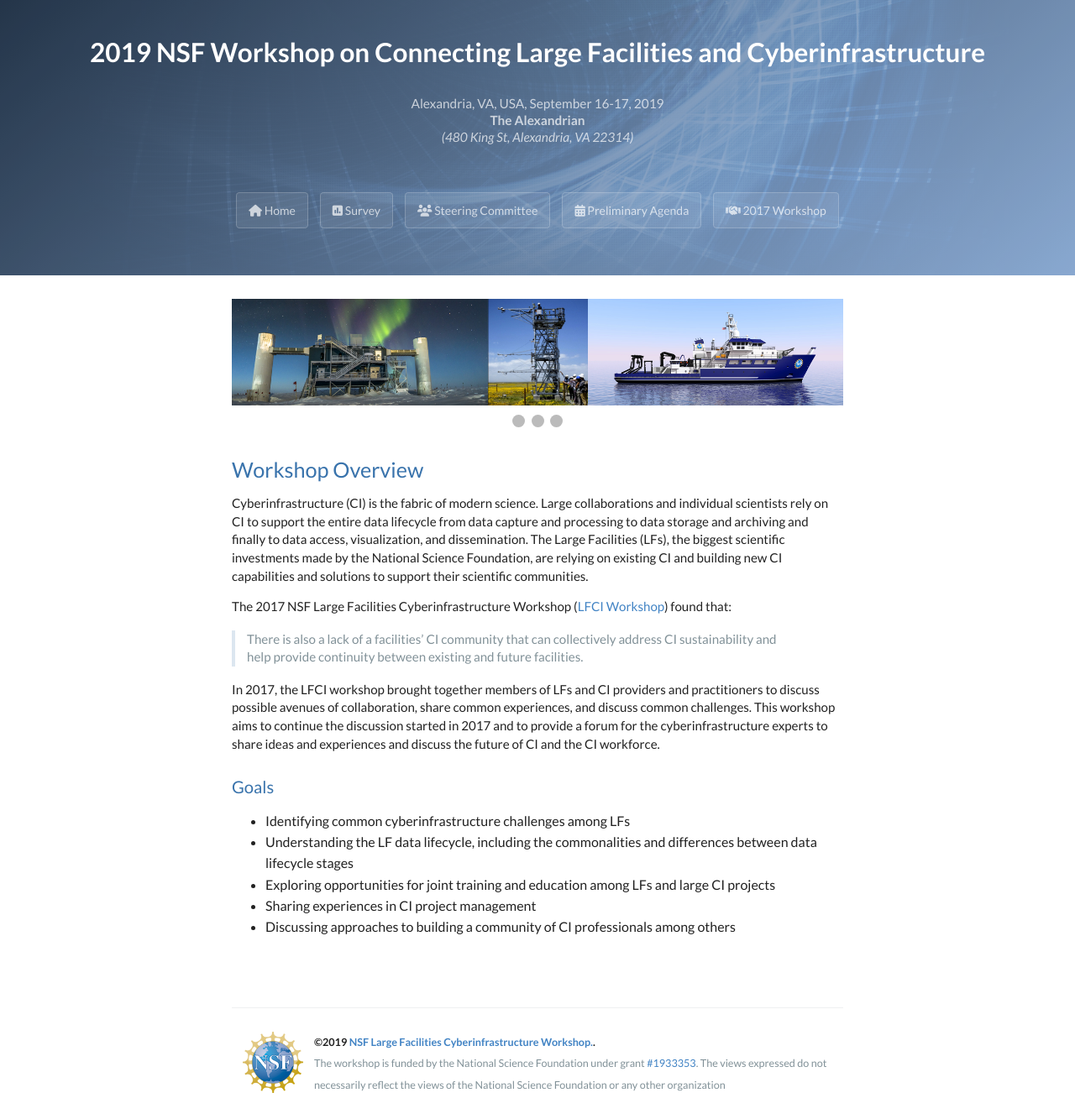
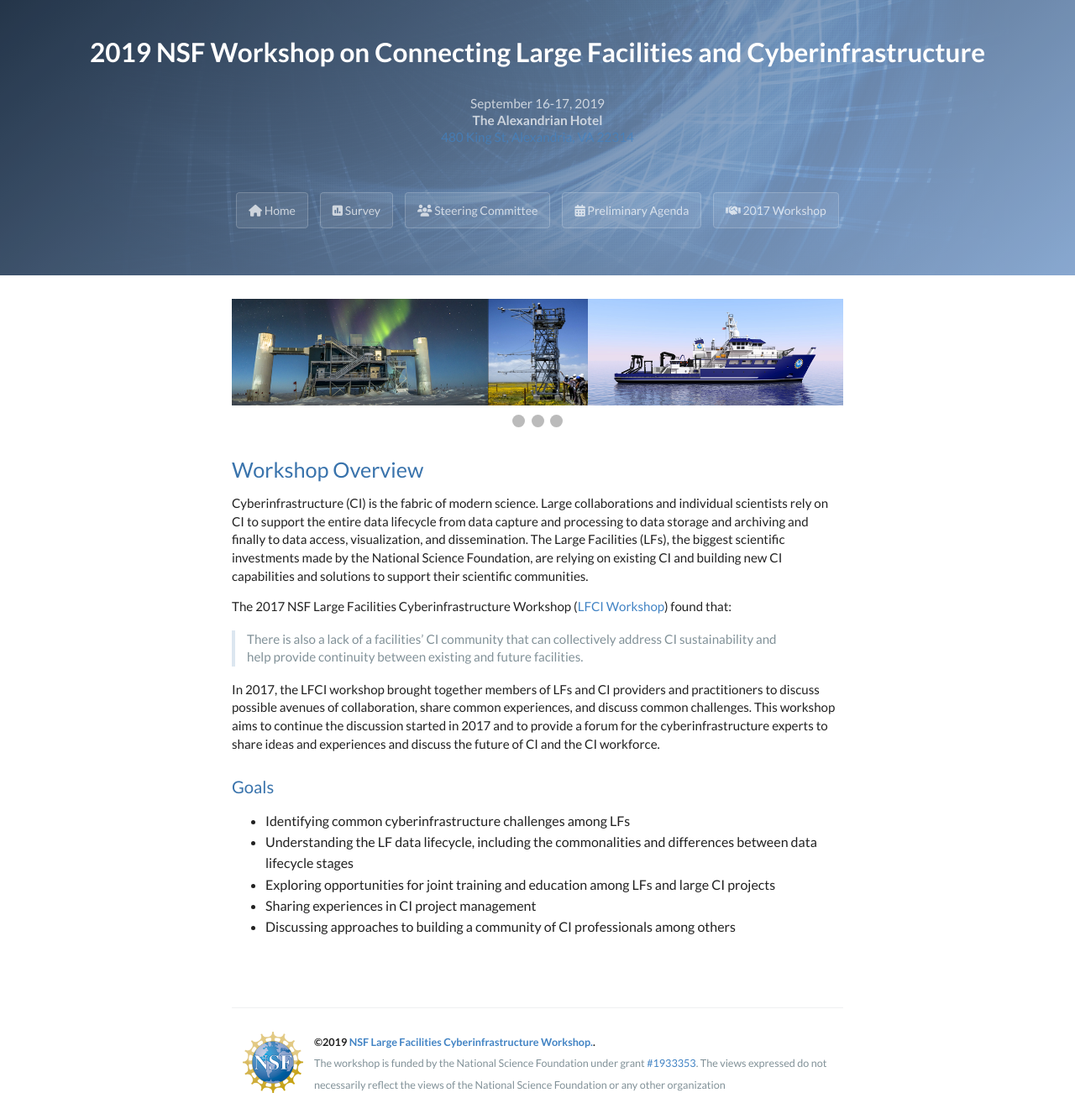
Before and after one commit to facilitiesci/facilitiesci.github.io, a Jekyll site: the page built from index.md, in a window 1280 px wide. Shown: the whole page at 84% size. Built offline with Jekyll 4.4.1, drawn with Linux system fonts in a browser that asks for light colours; nearby versions of some CDN libraries.

Commit message:
Update _config.yml

```diff
--- a/_config.yml
+++ b/_config.yml
@@ -1,6 +1,6 @@
 # Setup
 title:        2019 NSF Workshop on Connecting Large Facilities and Cyberinfrastructure
-tagline:      "Alexandria, VA, USA, September 16-17, 2019<br /><strong>The Alexandrian</strong><br /><i>(480 King St, Alexandria, VA 22314)</i>"
+tagline:      "September 16-17, 2019<br /><strong>The Alexandrian Hotel</strong><br /><a href=\"https://goo.gl/maps/XrbeWZMuYTqYyyRB7\" target=\"_blank\">480 King St, Alexandria, VA 22314</a>"
 baseurl:      ""
 paginate:     1
 locale:       "en"
```
